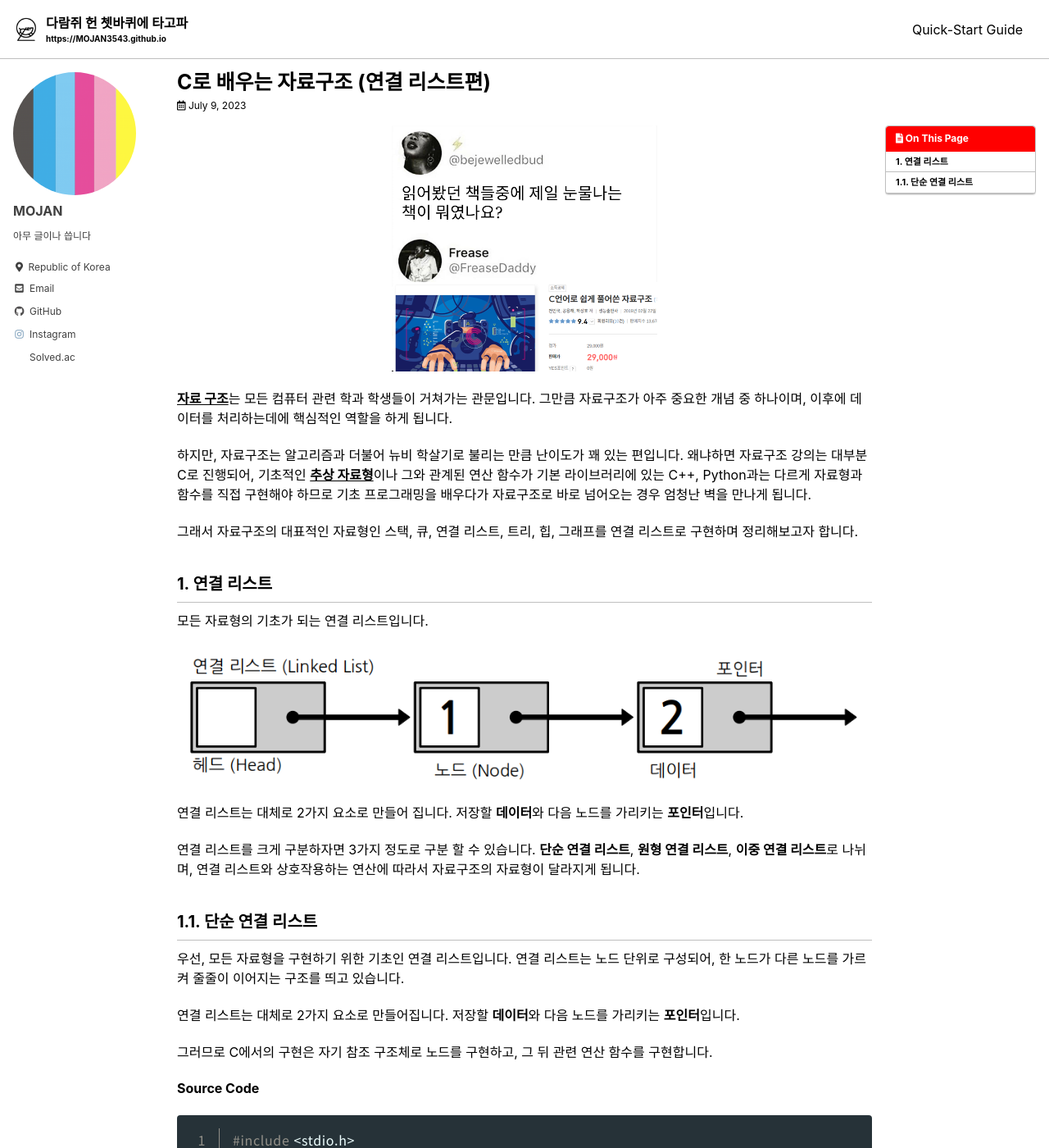
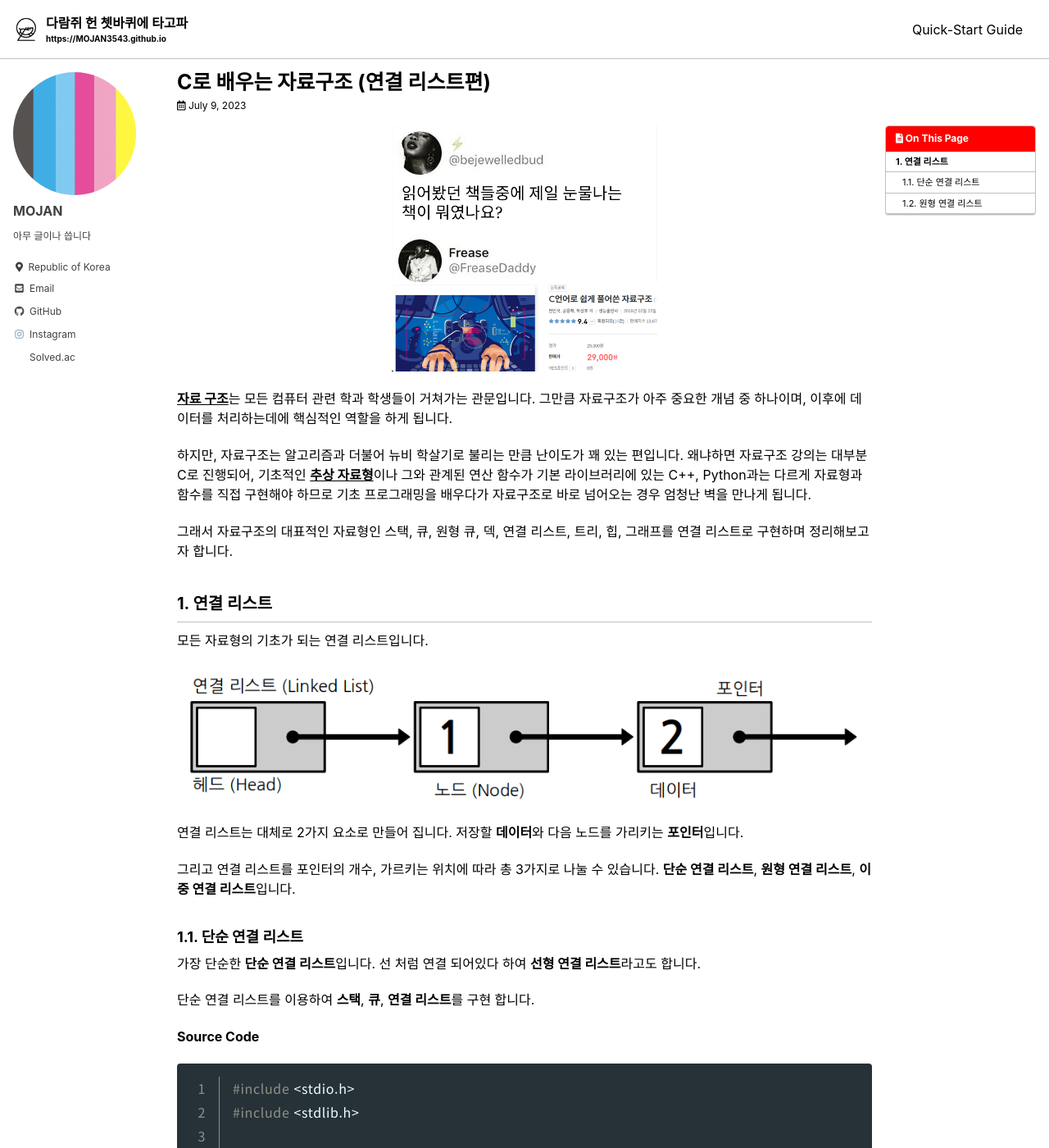
Before and after one commit to MOJAN3543/MOJAN3543.github.io, a Jekyll site: the page built from _posts/DataStructureInC/LinkedList/2023-07-09-DataStructureInLinkedList.md, in a window 1280 px wide and 1400 px high. Shown: the whole window at 82% size. Built offline with Jekyll 4.4.1, drawn with Linux system fonts in a browser that asks for light colours; cached includes are drawn as plain includes; some of the changed text lies outside the part shown.

Commit message:
Update 2023-07-09-DataStructureInLinkedList.md

````diff
--- a/_posts/DataStructureInC/LinkedList/2023-07-09-DataStructureInLinkedList.md
+++ b/_posts/DataStructureInC/LinkedList/2023-07-09-DataStructureInLinkedList.md
@@ -14,7 +14,7 @@ last_modified_at: 2023-04-05
 
 하지만, 자료구조는 알고리즘과 더불어 뉴비 학살기로 불리는 만큼 난이도가 꽤 있는 편입니다. 왜냐하면 자료구조 강의는 대부분 C로 진행되어, 기초적인 [**추상 자료형**](https://ko.wikipedia.org/wiki/%EC%B6%94%EC%83%81_%EC%9E%90%EB%A3%8C%ED%98%95)이나 그와 관계된 연산 함수가 기본 라이브러리에 있는 C++, Python과는 다르게 자료형과 함수를 직접 구현해야 하므로 기초 프로그래밍을 배우다가 자료구조로 바로 넘어오는 경우 엄청난 벽을 만나게 됩니다.
 
-그래서 자료구조의 대표적인 자료형인 스택, 큐, 연결 리스트, 트리, 힙, 그래프를 연결 리스트로 구현하며 정리해보고자 합니다.
+그래서 자료구조의 대표적인 자료형인 스택, 큐, 원형 큐, 덱, 연결 리스트, 트리, 힙, 그래프를 연결 리스트로 구현하며 정리해보고자 합니다.
 
 ## 1. 연결 리스트
 모든 자료형의 기초가 되는 연결 리스트입니다.
@@ -24,15 +24,12 @@ last_modified_at: 2023-04-05
 
 연결 리스트는 대체로 2가지 요소로 만들어 집니다. 저장할 **데이터**와 다음 노드를 가리키는 **포인터**입니다.
 
-연결 리스트를 크게 구분하자면 3가지 정도로 구분 할 수 있습니다. **단순 연결 리스트**, **원형 연결 리스트**, **이중 연결 리스트**로 나뉘며, 연결 리스트와 상호작용하는 연산에 따라서 자료구조의 자료형이 달라지게 됩니다.
+그리고 연결 리스트를 포인터의 개수, 가르키는 위치에 따라 총 3가지로 나눌 수 있습니다. **단순 연결 리스트**, **원형 연결 리스트**, **이중 연결 리스트**입니다.
 
-## 1.1. 단순 연결 리스트
+### 1.1. 단순 연결 리스트
+가장 단순한 **단순 연결 리스트**입니다. 선 처럼 연결 되어있다 하여 **선형 연결 리스트**라고도 합니다.
 
-우선, 모든 자료형을 구현하기 위한 기초인 연결 리스트입니다. 연결 리스트는 노드 단위로 구성되어, 한 노드가 다른 노드를 가르켜 줄줄이 이어지는 구조를 띄고 있습니다.
-
-연결 리스트는 대체로 2가지 요소로 만들어집니다. 저장할 **데이터**와 다음 노드를 가리키는 **포인터**입니다.
-
-그러므로 C에서의 구현은 자기 참조 구조체로 노드를 구현하고, 그 뒤 관련 연산 함수를 구현합니다.
+단순 연결 리스트를 이용하여 **스택**, **큐**, **연결 리스트**를 구현 합니다.
 
 **Source Code**
 ```c
@@ -131,7 +128,12 @@ int main(){
 ```
 구현한 연결 리스트의 연산은 가장 앞과 뒤, 그리고 원하는 위치에 값을 삽입하는 `insert`와 값을 삭제하는 `delete`, 그리고 노드를 순회하는 `traverseNode`를 구현했습니다[^1].
 
+### 1.2. 원형 연결 리스트
+노드가 원형으로 연결되어 순환 할 수 있는 **원형 연결 리스트**입니다.
 
+원형 연결 리스트를 이용하여 **원형 큐**를 구현 합니다.
+
+**Source Code**
 
 
 
````
